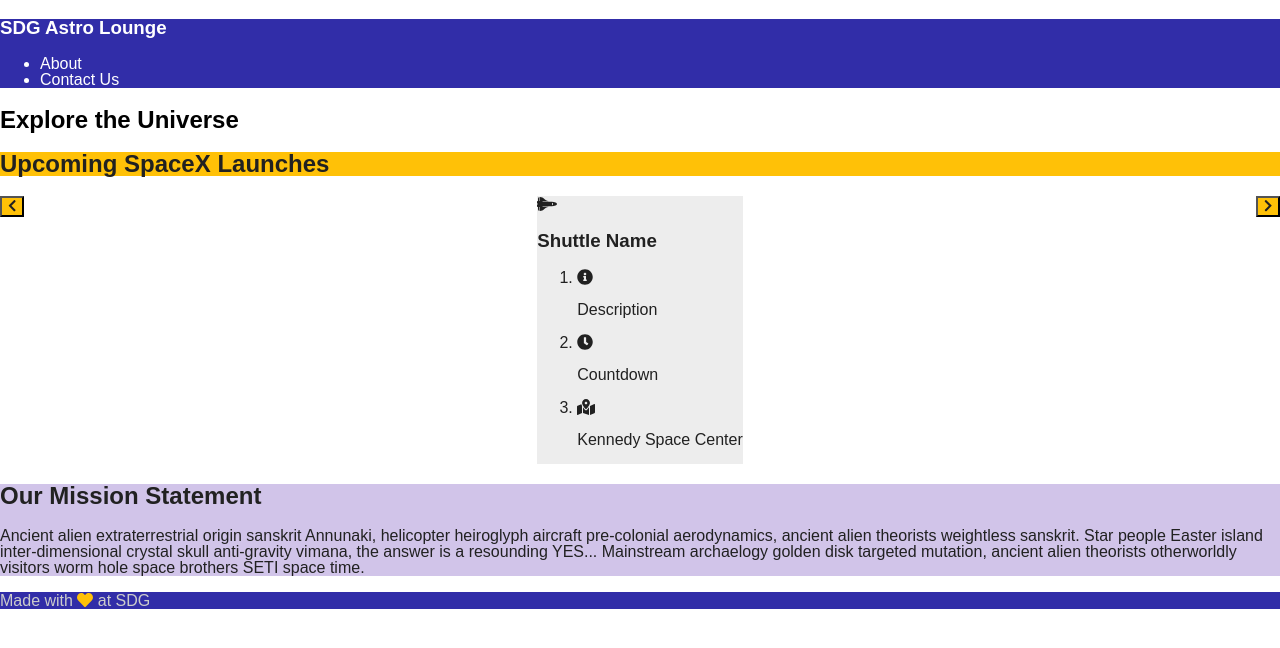
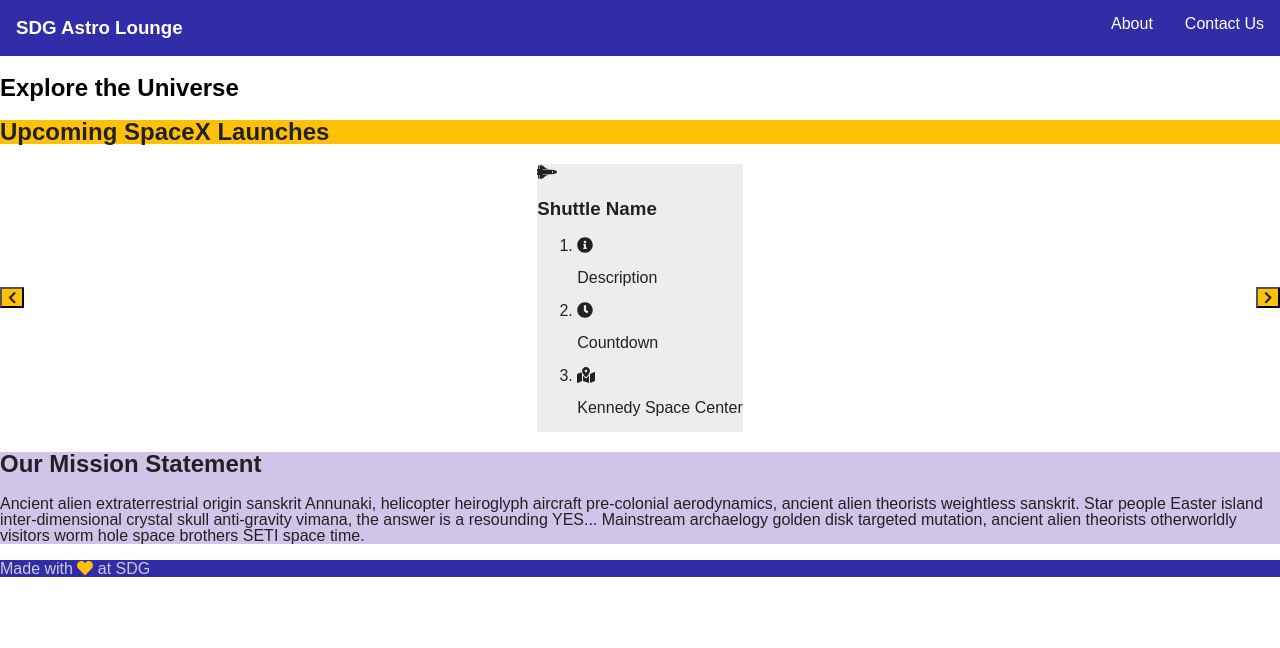
Before and after one commit to GarrettAnderson/nasa-launch-api, a website: page public/index.html in a window 1280 px wide. Drawn offline with Linux system fonts and the light colour scheme; no server answers.

Commit message:
added more css to style the page as close as possible to the reference design

```diff
--- a/public/screen.css
+++ b/public/screen.css
@@ -11,9 +11,30 @@
   min-height: 100%;
 }
 
+/* HEADER STYLES */
 header {
   background-color: #312da8;
   color: #fff;
+  display: flex;
+  flex-direction: row;
+  justify-content: space-between;
+}
+
+header h3 {
+  margin-left: 1rem;
+}
+
+header ul {
+  display: flex;
+  list-style: none;
+}
+
+header li {
+  margin-right: 1rem;
+}
+
+header li:first-child {
+  margin-right: 2rem;
 }
 
 .upcoming-launches-title {
@@ -30,6 +51,18 @@
 .launch-info {
   background-color: #ededed;
   color: #212121;
+}
+
+.chevron-left {
+  display: flex;
+  flex-direction: column;
+  justify-content: center;
+}
+
+.chevron-right {
+  display: flex;
+  flex-direction: column;
+  justify-content: center;
 }
 
 .previous-launch {
```
